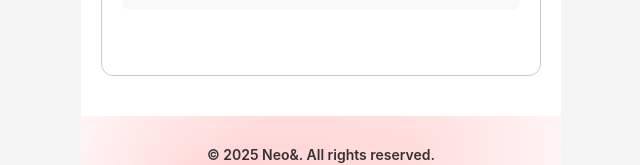
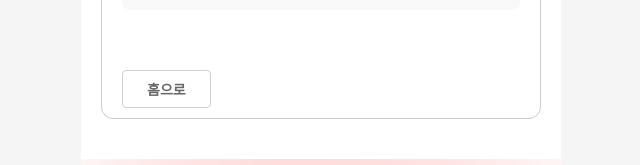
Before and after one commit to Jinacker/neon_maker, a React (Vite) app: page /product/1 in a window 1280 px wide. Shown: the part 10028-10193 px from the top of the page, without its empty margins (319-959 px from the left). Built offline with nearby package versions, Linux system fonts and the light colour scheme.

Commit message:
[FEAT] 상세 페이지 최하단 홈으로 버튼 생성

```diff
--- a/src/App.css
+++ b/src/App.css
@@ -408,6 +408,7 @@
   font-weight: bold;
   color: #666;
   cursor: pointer;
+  border-radius: 0;
   transition: all 0.2s ease;
   border-right: 1px solid #e0e0e0;
   max-width: 160px;
@@ -419,6 +420,31 @@
 }
 
 .home-button:active {
+  background: #e8e8e8;
+  color: #333;
+  font-weight: bold;
+}
+
+/* 상세 페이지 하단 홈으로 버튼 */
+.bottom-home-button {
+  background: white;
+  border: 1px solid #d0d0d0;
+  padding: 8px 24px;
+  font-size: 14px;
+  font-weight: bold;
+  color: #666;
+  cursor: pointer;
+  border-radius: 4px;
+  transition: all 0.2s ease;
+  max-width: 160px;
+}
+
+.bottom-home-button:hover {
+  background: #f8f9fa;
+  color: #333;
+}
+
+.bottom-home-button:active {
   background: #e8e8e8;
   color: #333;
   font-weight: bold;
--- a/src/ProductDetail.jsx
+++ b/src/ProductDetail.jsx
@@ -1,4 +1,5 @@
 import { useParams, useNavigate } from 'react-router-dom'
+import { useEffect } from 'react'
 import Product1Detail from './components/ProductDetail/Product1Detail'
 import Product2Detail from './components/ProductDetail/Product2Detail'
 import Product3Detail from './components/ProductDetail/Product3Detail'
@@ -32,6 +33,11 @@ function ProductDetail() {
   if (!product) {
     return <div>제품을 찾을 수 없습니다.</div>
   }
+
+  // 페이지 로드 시 스크롤을 맨 위로
+  useEffect(() => {
+    window.scrollTo(0, 0)
+  }, [])
 
   const handleHomeClick = () => {
     navigate('/?tab=products')
--- a/src/components/ProductDetail/Product1Detail.jsx
+++ b/src/components/ProductDetail/Product1Detail.jsx
@@ -148,6 +148,15 @@ function Product1Detail() {
         </div>
       </div>
 
+      {/* 홈으로 버튼 */}
+      <div style={{ textAlign: 'left', marginTop: '40px' }}>
+        <button
+          className="bottom-home-button"
+          onClick={() => navigate('/?tab=products')}
+        >
+          홈으로
+        </button>
+      </div>
     </>
   )
 }
--- a/src/components/ProductDetail/Product2Detail.jsx
+++ b/src/components/ProductDetail/Product2Detail.jsx
@@ -185,6 +185,15 @@ function Product2Detail() {
         </div>
       </div>
 
+      {/* 홈으로 버튼 */}
+      <div style={{ textAlign: 'left', marginTop: '40px' }}>
+        <button
+          className="bottom-home-button"
+          onClick={() => navigate('/?tab=products')}
+        >
+          홈으로
+        </button>
+      </div>
     </>
   )
 }
--- a/src/components/ProductDetail/Product3Detail.jsx
+++ b/src/components/ProductDetail/Product3Detail.jsx
@@ -183,6 +183,15 @@ function Product3Detail() {
         </a>
       </div>
 
+      {/* 홈으로 버튼 */}
+      <div style={{ textAlign: 'left', marginTop: '40px' }}>
+        <button
+          className="bottom-home-button"
+          onClick={() => navigate('/?tab=products')}
+        >
+          홈으로
+        </button>
+      </div>
     </>
   )
 }
--- a/src/components/ProductDetail/Product4Detail.jsx
+++ b/src/components/ProductDetail/Product4Detail.jsx
@@ -91,6 +91,15 @@ function Product4Detail() {
         </div>
       </div>
 
+      {/* 홈으로 버튼 */}
+      <div style={{ textAlign: 'left', marginTop: '40px' }}>
+        <button
+          className="bottom-home-button"
+          onClick={() => navigate('/?tab=products')}
+        >
+          홈으로
+        </button>
+      </div>
     </>
   )
 }
--- a/src/components/ProductDetail/Product5Detail.jsx
+++ b/src/components/ProductDetail/Product5Detail.jsx
@@ -1,6 +1,9 @@
 import React from 'react'
+import { useNavigate } from 'react-router-dom'
 
 function Product5Detail() {
+  const navigate = useNavigate()
+
   return (
     <>
       <div className="product-info-section">
@@ -40,6 +43,16 @@ function Product5Detail() {
           16포트 멀티충전기에 쓸 파워를 손보다
         </a>
       </div>
+
+      {/* 홈으로 버튼 */}
+      <div style={{ textAlign: 'left', marginTop: '40px' }}>
+        <button
+          className="bottom-home-button"
+          onClick={() => navigate('/?tab=products')}
+        >
+          홈으로
+        </button>
+      </div>
     </>
   )
 }
--- a/src/components/ProductDetail/Product6Detail.jsx
+++ b/src/components/ProductDetail/Product6Detail.jsx
@@ -1,8 +1,11 @@
 import React from 'react'
+import { useNavigate } from 'react-router-dom'
 import ImageSlider from '../../Modules/Slider'
 import ImageSliderWithThum from '../../Modules/SliderWithThum'
 
 function Product6Detail() {
+  const navigate = useNavigate()
+
   return (
     <>
       <div className="product-info-section">
@@ -96,6 +99,16 @@ function Product6Detail() {
           <p>DIY 무선충전기 제작 비하인드</p>
         </a>
       </div>
+
+      {/* 홈으로 버튼 */}
+      <div style={{ textAlign: 'left', marginTop: '40px' }}>
+        <button
+          className="bottom-home-button"
+          onClick={() => navigate('/?tab=products')}
+        >
+          홈으로
+        </button>
+      </div>
     </>
   )
 }
--- a/src/components/ProductDetail/Product7Detail.jsx
+++ b/src/components/ProductDetail/Product7Detail.jsx
@@ -1,8 +1,11 @@
 import React from 'react'
+import { useNavigate } from 'react-router-dom'
 import ImageSlider from '../../Modules/Slider'
 import ImageSliderWithThum from '../../Modules/SliderWithThum'
 
 function Product7Detail() {
+  const navigate = useNavigate()
+
   return (
     <>
       <div className="product-info-section">
@@ -133,6 +136,16 @@ function Product7Detail() {
           <p>조금 더 자세한 제작 비하인트가 궁금하시다면?</p>
         </a>
       </div>
+
+      {/* 홈으로 버튼 */}
+      <div style={{ textAlign: 'left', marginTop: '40px' }}>
+        <button
+          className="bottom-home-button"
+          onClick={() => navigate('/?tab=products')}
+        >
+          홈으로
+        </button>
+      </div>
     </>
   )
 }
```
